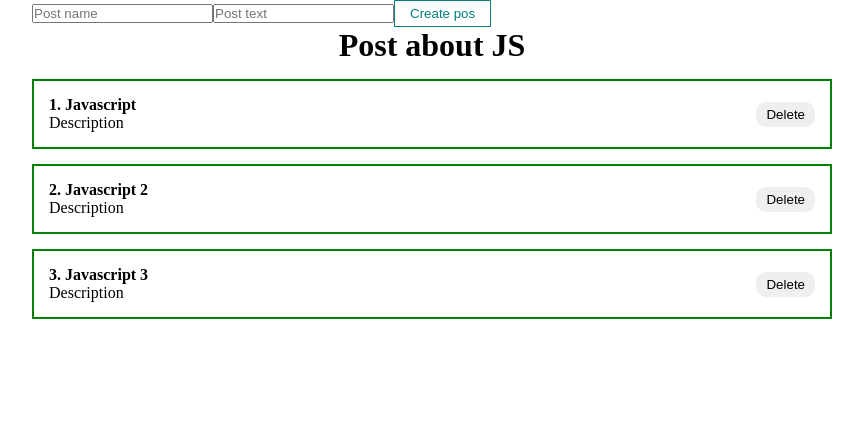
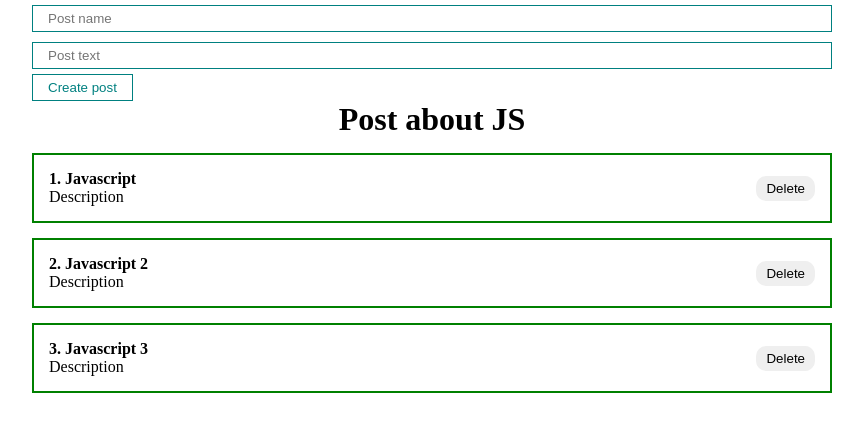
Before and after one commit to VinokurovAleksandr/React-app, a React (Create React App) app in the folder cd/: page / in a window 1280 px wide. Shown: the top 432 px of the page, without its empty margins (208-1071 px from the left). Built offline with nearby package versions, Linux system fonts and the light colour scheme.

Commit message:
add functional (add, delete)

```diff
--- a/cd/src/App.js
+++ b/cd/src/App.js
@@ -1,34 +1,50 @@
-import React, { useState } from 'react';
+import React, { useRef, useState } from 'react';
 import { Counter } from './components/Counter';
 import ClassCounter from './components/ClassCounter';
 import moduleName from './components/PostItem'
 import  PostItem  from './components/PostItem';
 import PostsList from './components/PostsList';
-import Mybutton from './components/UI/button/MyButton';
+import MyButton from './components/UI/button/MyButton';
+import MyInput from './components/UI/input/MyInput';
+import PostForm from './components/PostForm'
 import './styles/App.css'
 
 
 function App() {
-  const [posts, setPost] = useState([
-      {id: 1, title:'Javascript', body: 'Description'},
-      {id: 2, title:'Javascript 2', body: 'Description'},
-      {id: 3, title:'Javascript 3', body: 'Description'}
-    ])
+  const [posts, setPosts] = useState([
+    { id: 1, title: 'Javascript', body: 'Description' },
+    { id: 2, title: 'Javascript 2', body: 'Description' },
+    { id: 3, title: 'Javascript 3', body: 'Description' }
+  ]);
 
+  // const [title, setTitle] = useState('');
+  // const [body, setBody] = useState('');
+
+
+  // За допомогою хука useRef  ми можемо на пряму отримувати доступ до ДОМ елементу
+  // const bodyInputRef = useRef();
+
+  const createPost = (newPost) => {
+    setPosts([...posts, newPost])
+  }
+
+  const removePost = (post) => {
+    setPosts(posts.filter(p => p.id !== post.id))
+  }
 
 
   return (
 
       <div className='App'>
-      <form>
-        <input type='text' placeholder='Post name'/>
-        <input type='text' placeholder='Post text' />
-        <Mybutton/>
-      </form>
+      <PostForm create={createPost} />
            {/* <Counter/> */}
       {/* <ClassCounter/> */}
       {/* <PostItem post={{id: 1, title:'Javascript', body: 'Description'} } /> */}
-      <PostsList posts={posts} title={'Post about JS'} />
+      {posts.length !== 0 ? <PostsList
+        remove={removePost}
+        posts={posts}
+        title={'Post about JS'} /> : <h2 style={{textAlign: 'center'}}>Dont posts</h2>
+   }
 
       </div>
 
--- /dev/null
+++ b/cd/src/components/PostForm.jsx
@@ -0,0 +1,58 @@
+import React, { useState } from 'react';
+import MyInput from './UI/input/MyInput';
+import MyButton from './UI/button/MyButton';
+
+
+export const PostForm = ({create}) => {
+
+    const [post, setPost] = useState({
+        title: '',
+        body: '',
+      });
+
+
+  const addNewPost = (e) => {
+      e.preventDefault();
+
+      const newPost = {
+          ...post, id: Date.now()
+      }
+
+    // setPosts([...posts, {...post, id: Date.now()}])
+    // setTitle('')
+      // setBody('')
+      create(newPost)
+    setPost({title: '',body: ''})
+
+    // console.log(title);
+    // console.log(body);
+
+    // console.log(bodyInputRef.current.value);
+
+  };
+
+return (
+  <form>
+        {/* Управляємий компонент */}
+        <MyInput
+          value={post.title}
+          onChange={e => setPost({...post, title: e.target.value})}
+          type='text'
+          placeholder='Post name' />
+        {/* <input
+          ref={bodyInputRef}
+          type='text'
+          /> */}
+        {/* Не керований елемент */}
+        <MyInput
+          // ref={bodyInputRef}
+          value={post.body}
+          onChange={e => setPost({...post, body: e.target.value})}
+          type='text'
+          placeholder='Post text' />
+        <MyButton onClick={addNewPost}>Create post</MyButton>
+      </form>
+)
+};
+
+export default PostForm ;
--- a/cd/src/components/PostItem.jsx
+++ b/cd/src/components/PostItem.jsx
@@ -4,14 +4,16 @@ import React from 'react'
     return (
           <div className='post'>
         <div className='post__content'>
-                <strong>{props.post.id }. {props.post.title}</strong>
+                <strong>{props.number}. {props.post.title}</strong>
           <div>
             {props.post.body}
           </div>
 
         </div>
         <div className='post__btns'>
-            <button className='btn'>Delete</button>
+          <button
+            onClick={() => props.remove(props.post)}
+            className='btn'>Delete</button>
           </div>
       </div>
     )
--- a/cd/src/components/PostsList.jsx
+++ b/cd/src/components/PostsList.jsx
@@ -2,13 +2,19 @@ import React from 'react';
 import PostItem from './PostItem'
 
 
-export const PostList = ({posts,title}) => {
+export const PostList = ({posts,title, remove}) => {
 return (
 <div>
     <h1 style={{textAlign: 'center'}}>{title}</h1>
       <div>
-        {posts.map(post =>
-          <div><PostItem post={post} key={post.id} /></div>
+        {posts.map((post,index) =>
+          <div>
+            <PostItem
+              remove={remove}
+              number={index +1}
+              post={post}
+              key={post.id} />
+          </div>
         )}
       </div>
 </div>
--- a/cd/src/components/UI/button/MyButton.jsx
+++ b/cd/src/components/UI/button/MyButton.jsx
@@ -1,14 +1,13 @@
 import React from 'react';
 import style from './MyButton.module.css'
 
-export const Mybutton = (props) => {
+export const MyButton = ({children, ...props}) => {
 
 return (
-    <button className={style.myBtn}>
-        Create pos
-        {/* {props.children} */}
+    <button {...props} className={style.myBtn}>
+        {children}
 </button>
 )
 };
 
-export default Mybutton;
+export default MyButton;
--- /dev/null
+++ b/cd/src/components/UI/input/MyInput.jsx
@@ -0,0 +1,11 @@
+import React from 'react';
+import styles from './MyInput.module.css'
+
+
+export const MyInput = React.forwardRef((props, ref) => {
+    return (
+        <input ref={ref} className={styles.myInput} {...props}  />
+    )
+});
+
+export default  MyInput;
--- /dev/null
+++ b/cd/src/components/UI/input/MyInput.module.css
@@ -0,0 +1,6 @@
+.myInput {
+    width: 100%;
+    padding: 5px 15px;
+    margin: 5px 0;
+    border: 1px solid teal;
+}
```
